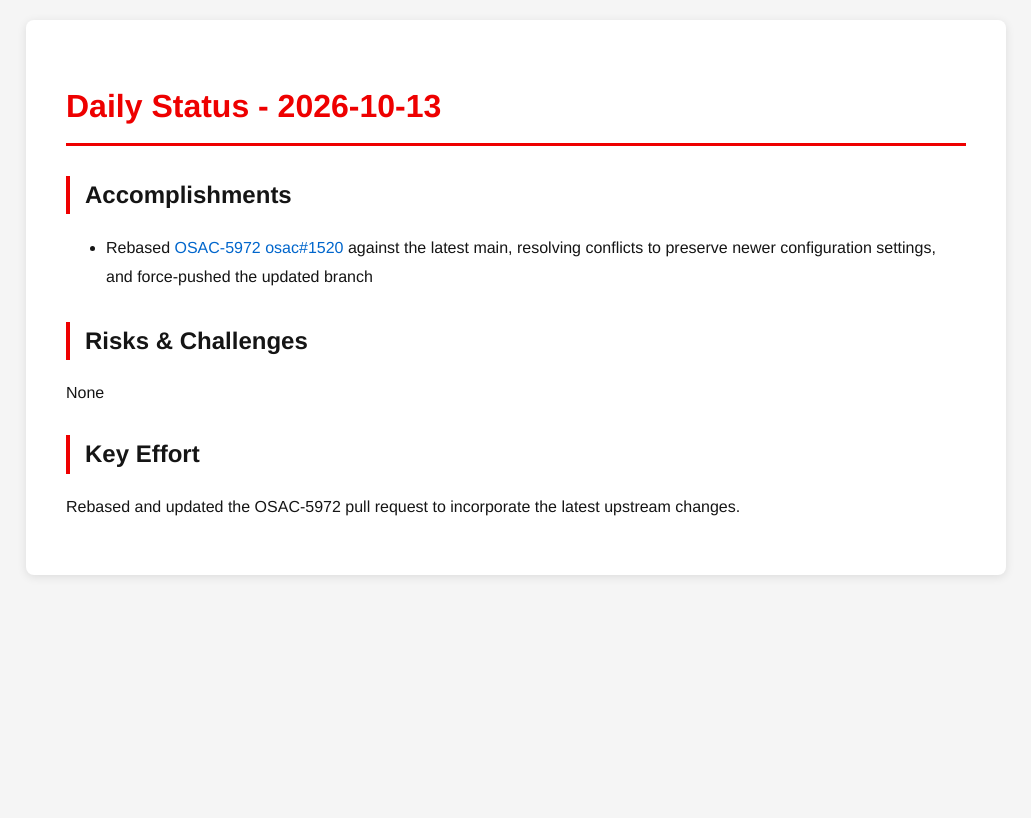
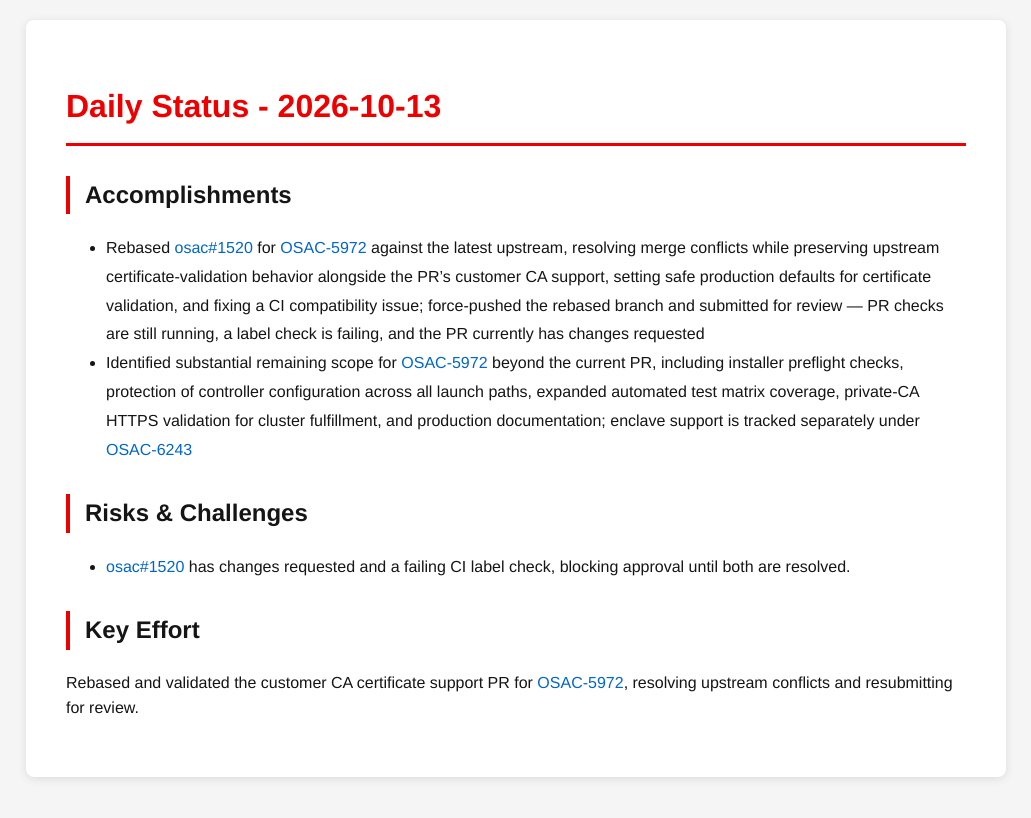
Before and after one commit to tzvatot/daily-status, a Jekyll site: the page built from 2026-10-13.md, in a window 1280 px wide. Shown: the top 818 px of the page, without its empty margins (124-1155 px from the left). Built offline with Jekyll 4.4.1, drawn with Linux system fonts in a browser that asks for light colours.

Commit message:
Daily status update - 2026-10-13

```diff
--- a/2026-10-13.md
+++ b/2026-10-13.md
@@ -7,10 +7,11 @@ date: 2026-10-13
 # Daily Status - 2026-10-13
 
 ## Accomplishments
-- Rebased [OSAC-5972](https://redhat.atlassian.net/browse/OSAC-5972) [osac#1520](https://github.com/osac-project/osac/pull/1520) against the latest main, resolving conflicts to preserve newer configuration settings, and force-pushed the updated branch
+- Rebased [osac#1520](https://github.com/osac-project/osac/pull/1520) for [OSAC-5972](https://redhat.atlassian.net/browse/OSAC-5972) against the latest upstream, resolving merge conflicts while preserving upstream certificate-validation behavior alongside the PR's customer CA support, setting safe production defaults for certificate validation, and fixing a CI compatibility issue; force-pushed the rebased branch and submitted for review — PR checks are still running, a label check is failing, and the PR currently has changes requested
+- Identified substantial remaining scope for [OSAC-5972](https://redhat.atlassian.net/browse/OSAC-5972) beyond the current PR, including installer preflight checks, protection of controller configuration across all launch paths, expanded automated test matrix coverage, private-CA HTTPS validation for cluster fulfillment, and production documentation; enclave support is tracked separately under [OSAC-6243](https://redhat.atlassian.net/browse/OSAC-6243)
 
 ## Risks & Challenges
-None
+- [osac#1520](https://github.com/osac-project/osac/pull/1520) has changes requested and a failing CI label check, blocking approval until both are resolved.
 
 ## Key Effort
-Rebased and updated the OSAC-5972 pull request to incorporate the latest upstream changes.
+Rebased and validated the customer CA certificate support PR for [OSAC-5972](https://redhat.atlassian.net/browse/OSAC-5972), resolving upstream conflicts and resubmitting for review.
```
